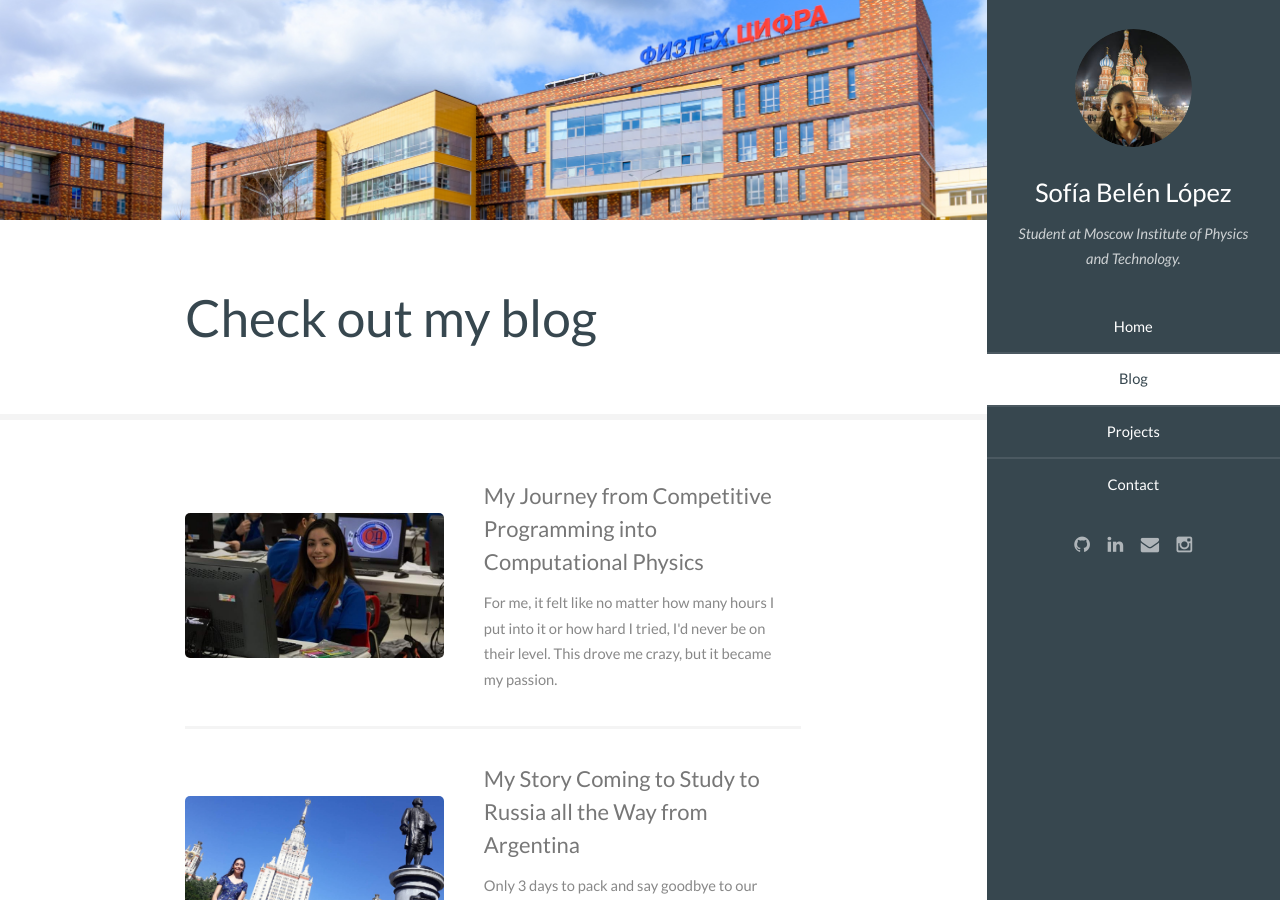
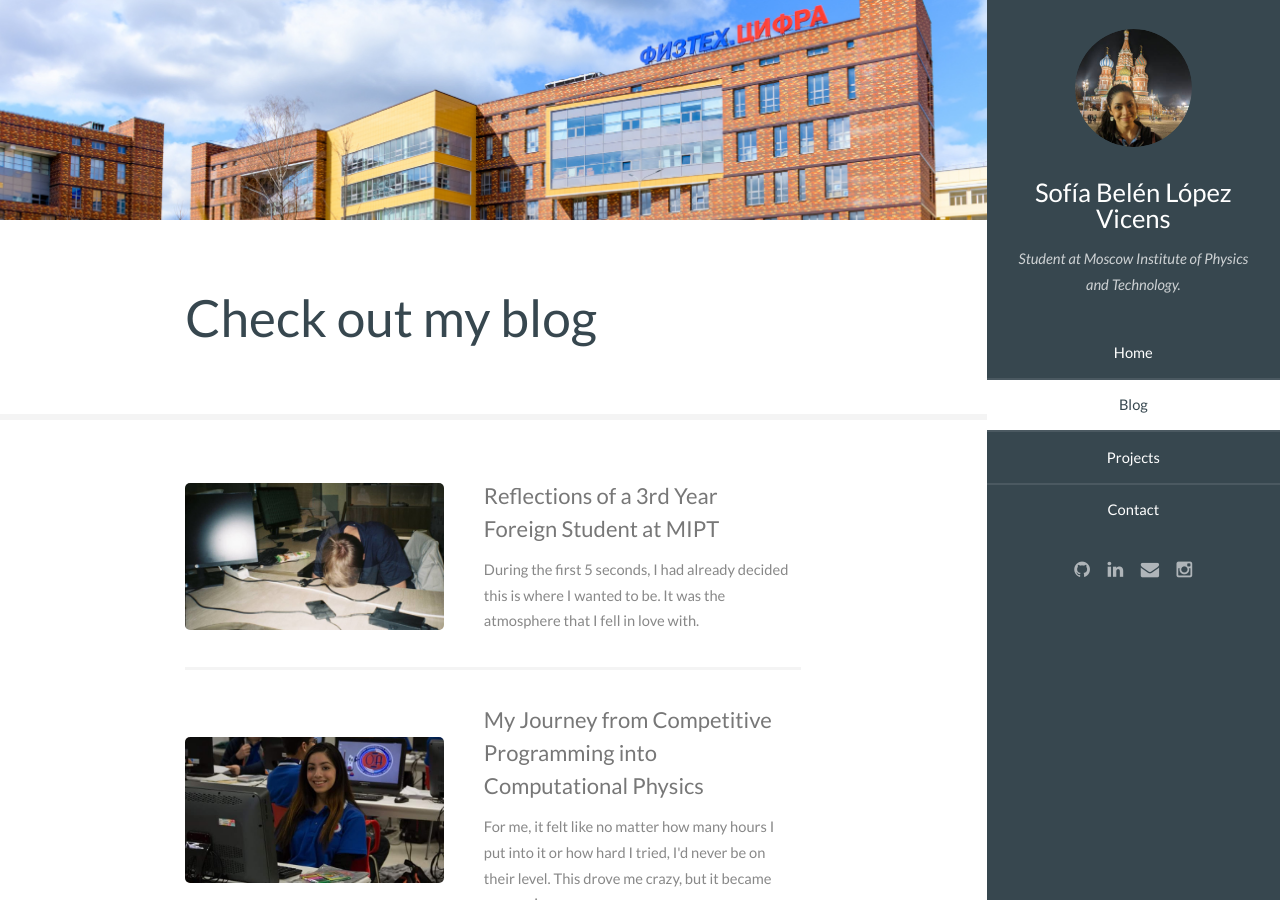
Before and after one commit to sofiabelen/sofiabelen.github.io, a Jekyll site: the page built from pages/blog.md, in a window 1280 px wide and 900 px high. Built offline with Jekyll 4.4.1, drawn with Linux system fonts in a browser that asks for light colours; Markdown is read by kramdown in place of the engine named in the settings; some of the changed lines change nothing that is shown.

Commit message:
New post: Reflections of a 3rd Year Foreign Student at MIPT

```diff
--- a/_includes/head.html
+++ b/_includes/head.html
@@ -19,7 +19,7 @@
     <!-- SEO tags -->
     {% seo %}
 
-    <title>Sofía Belén López</title>
+    <title>Sofía Belén López Vicens</title>
 
     <link rel="shortcut icon" type="image/png"
           href="{{ "/images/favicon.png"  | absolute_url }}">
--- a/_includes/header.html
+++ b/_includes/header.html
@@ -2,7 +2,7 @@
     <section id="header" class="skel-layers-fixed">
         <header>
             <span class="image avatar"><img src="{{ site.baseurl }}/images/avatar.jpg" alt="" /></span>
-            <h1 id="logo"><a href="{{ site.baseurl }}/">Sofía Belén López</a></h1>
+            <h1 id="logo"><a href="{{ site.baseurl }}/">Sofía Belén López Vicens</a></h1>
             <p>Student at Moscow Institute of Physics and Technology.<br />
             </p>
         </header>
--- /dev/null
+++ b/_posts/blog/2021-12-22-reflections-of-a-3rd-year-foreign-student-at-mipt.md
@@ -0,0 +1,280 @@
+---
+layout: post
+title: Reflections of a 3rd Year Foreign Student at MIPT
+image: /images/phys-film-cropped.jpg
+thumbnail: phys-film-cropped.jpg
+categories: blog
+preview: "During the first 5 seconds, I had already decided this is where I wanted to be. It was the atmosphere that I fell in love with."
+---
+
+My first semester at MIPT felt like military training for me.
+Every hour of my day revolved around studying, worrying and
+stressing about failing and getting sent back home.
+I developed dermatitis and acid reflux because of stress.
+Everyone was on the same boat. In the end, the dropout rate after
+the first year was at about fifty percent.
+
+<center>
+<figure style='padding: 30px'>
+<img style='height: 80%; width: 80%; object-fit: contain' src="/images/phys-film.jpg" atl="phys-film">
+  <figcaption>
+Photo by Александр Голодков
+(Alexander Golodkov).
+Follow him
+<a href="https://www.instagram.com/agolodkov/?hl=en">@agolodkov</a>.
+</figcaption>
+</figure>
+</center>
+
+Words can't describe the relief I felt after passing my first exam,
+walking through the campus back to my dorm, now suddenly
+everything seemed brighter and prettier. I now had an official
+confirmation that I wasn't a complete failure and maybe I did
+actually deserve to be here. Memories are a bit blurry
+after that, but the beginning of second semester was bliss.
+The best way to describe my feeling is the way you see in movies
+that people experience their first days of university.
+Walking through the halls, meeting new people, curious to discover
+what this
+new life away from home has in store for you. Discovering new
+experiences,
+being genuinely curious about your subjects, not just studying them
+like a machine because you have to. I didn't get to
+experience that the first semester because I was too worried about
+not being kicked out.
+
+This didn't last long, though. Half way through, the quarantine
+kicked in, we suddenly had to figure out how to study the material
+almost on our own, while managing at the same time
+the uncertainty of a global pandemic and trying not to go crazy from
+being locked in the same room all day. Oh, and don't get me started
+on the homemade diy labs that our dear general physics department
+treated us with... Nevertheless, not all was gloomy thanks to what
+happened during my first winter at phystech.
+
+## Winter of Contemplation and Choosing my Department or Кафедра
+
+<center>
+<figure style='padding: 20px'>
+<img style='height: 100%; width: 100%' src="/images/snow.jpg" atl="Lights at MIPT.">
+</figure>
+</center>
+
+The most important decision for a bachelor student at MIPT is the
+choice of your кафедра, or department. You can attend
+the classes provided by multiple departments during the
+first and second year, to get to know the professors and
+get a feel for what you'll be studying there.
+Then, you make a decision by the end of the 3rd semester.
+
+I spent the winter holidays researching all my options, and
+giving it a lot of thought. This is where I have to thank my
+boyfriend, Santiago, because all I wanted to do at the time
+was lay in bed and watch Netflix after a draining semester.
+However, he insisted that if I didn't devote the time for
+choosing now, I would spend the rest of my time here doing
+something I didn't like. So I went through all the options and
+the one seemed like a best fit was the
+["Department of Computational Physics of Living Systems."](https://mipt.ru/education/chairs/phys_cond/)
+You can watch a cool information [video](https://www.youtube.com/watch?v=Kuj4dJpfvwg)
+about the program made for newcomers.
+
+The first day I walked in the classroom and saw everyone
+with their laptops coding in Linux :)
+and discussing physics.
+During the first 5 seconds, I had already decided this is
+where I wanted to be.
+It was the atmosphere that I fell in love with.
+
+Everyone was working on the admission project:
+writing your own molecular dynamics simulation, under the supervision
+of the department head, Norman Henry Edgarovich. An exemplary
+professor, he pushed us hard and motivated us to get work done :)
+It's interesting that the head of department was the one
+giving the course for
+us, newbies, instead of spending that time on
+more advanced master's or PhD students.
+This reflects on the value he places on his new students and the
+importance of guidance and mentoring at the beginning of our
+paths.
+
+I have not once regretted my choice.
+
+## Summer of Recalculating Direction
+<img style='height: 50%; width: 50%; object-fit: contain; padding: 30px' align="right" src="/images/window2.jpg" atl="Reflecting at the window">
+
+Fast forwarding a bit, the summer after the second semester,
+Santiago and I
+didn't get a chance to go home visit our families
+because of covid. This gave us plenty of time to reflect about
+where we were headed, something that had been impossible
+during our chaotic existence as first year PhysTech students.
+In summary, this is what came out of it:
+
+1. Okay, we got this far, but university won't give us a path
+for our future careers. It gives you the foundation, but it is
+on you to build that path.
+This drastically changed our view on university,
+which takes me to my second point.
+
+2. Grades don't define you nor your future.
+What's more, living under high levels of
+stress in order to keep up good grades was no
+sustainable way to live.
+It also didn't leave any mental space or free time for personal
+projects, which, in my opinion, say way more about who you are
+and what you are capable of than a number on a piece of paper.
+
+The 3rd semester was the time to test our new mindset.
+The most valuable thing I took from this experiment was
+learning not to tie my self-esteem to my grades.
+It was somewhat obvious, but nontrivial, revelation
+that if got called to the board and didn't know
+how to solve the problem, or if I didn't score high on a test,
+I was still the same person.
+My worth as a person didn't change because it was never about that.
+This took a heavy weight off my shoulders.
+
+Besides, I also built some cool habits and made progress
+in other areas of my life:
+
+- Devoted more time to personal projects and figuring out
+what I wanted to pursue.
+
+<img style='height: 50%; width: 50%; object-fit: contain; padding: 30px' align="right" src="/images/yoga.jpg" atl="Reflecting at the window">
+
+- Went from drinking coffee several times a day to once a week
+or even once a month.
+I was anxious and stressed enough and coffee wasn't helping.
+So, I replaced my coffee dependency with more hours of sleep
+and enough tea to ease the craving of sipping on something
+hot throughout the day.
+
+- Took up yoga, which helped me manage stress and my posture.
+
+- Started calling my family more often.
+
+## Why the Mindset of Not Caring About Grades Doesn't Work
+
+In the end, that new mentality of not caring much about
+grades took me on a path of personal growth,
+but at the same time it came with a much
+unexpected cost:
+
+The subjects that once sparked curiosity and enjoyment in me had
+become a chore.
+Since I saw no point in trying too hard,
+I entered the vicious cycle of doing mediocre work and receiving
+mediocre results.
+This left me with no motivation to keep going.
+I understood that this strategy wasn't working.
+
+In the end, I came to the conclusion that I
+needed to find a balance, where I could devote enough
+time to my studies but also leave energy to actually
+enjoy life.
+
+I recently read the book [Flow: The Psychology of Optimal Experience](https://www.goodreads.com/book/show/66354.Flow) by Psychologist
+[by Mihaly Csikszentmihalyi](https://www.goodreads.com/author/show/27446.Mihaly_Csikszentmihalyi) which I simply fell in love with.
+This phrase quote from his book sums how I would describe my new
+philosophy:
+
+> The key to flow is to pursue an activity for its
+> own sake, not for the rewards it brings.
+>
+> --- <cite>Mihaly Csikszentmihalyi</cite>
+
+Whether it was catching up with homework, doing some
+really cool coding project, or typing up a lab report
+(ugh, I've never liked labs...), it turns out that the
+activity becomes more enjoyable if I
+approach it with curiosity and for its own sake,
+devoting enough time to actually appreciate it, instead
+of trying to just get it done as fast as possible.
+This approach might take up more time, but instead of draining
+my energy, it refills it, so I am more motivated to take on
+other tasks.
+Another lesson I learned is that
+our most precious resource in the pursuit of our goals
+is usually not time, but energy, both mental and physical.
+
+## On Why I love MIPT
+
+Second year comes around, and that's when I started working on
+my CFD (computational fluid dynamics)
+ filtration research project under the supervision of
+Vasily Vyacheslavovich Pisarev.
+We would meet every week for a few hours. Sometimes we discussed
+the physics, other time the peculiarities of the Julia programming
+language, and on some days there was no other option but to
+debug and rewrite nasty parts of code from scratch.
+This has been one of the most enjoyable learning experiences
+in MIPT, which is why I love this university.
+PhysTech doesn't just give you a strong preparation in the core
+subjects, but it also provides you with opportunities to
+dive deeper on topics that strike passion in you.
+
+<center style='padding 30px'>
+<img style='height: 85%; width: 85%; object-fit: contain'  src="/images/conf.jpg" atl="My report got accepted">
+<figcaption><small>When I got the email confirming that my report
+got accepted for the 64th International MIPT Scientific Conference.</small></figcaption>
+</center>
+
+<p></p>
+
+The highlight of the fourth semester was a post in Reddit
+where I asked about job perspectives in Germany in the field
+of CFD, being contacted by the team lead of a firm and almost
+getting a summer internship. I went through the whole process,
+interview and all. I got so excited, that
+I was reading papers on their
+methods and trying to remember my German, instead of studying for
+classes. In the end it didn't work out since the two months
+of summer break
+weren't enough time for me to give back to the company after
+the training period.
+
+This fifth semester I had the opportunity to take part in my first
+scientific conference and present my work on filtration!
+Since I am not yet finished with the project, the conference
+was more like a checkpoint.
+It was cool seeing what others were working on and
+getting feedback on my own progress.
+
+## Some Closing Thoughts and Next Steps
+
+<center>
+<figure style='padding: 20px'>
+<center> <img style='height: 100%; width: 100%; object-fit: contain' src="/images/train.gif" atl="Train gif."> </center>
+</figure>
+</center>
+
+In conclusion, during my time at PhysTech I
+have experienced burn out and
+anxiety, especially, but not only, during exams.
+I have also had moments of
+great gratification and breakthroughs, both personal and
+academic.
+
+My goal this semester was
+to avoid falling in the 'pit of despair' both during the semester
+and during exams.
+I am writing this a week before exams, and so far
+I can say that these new strategies have helped me stay clear
+of that dreaded state of burn out. Though the real test is
+about to start, so we'll see what happens :) I am optimistic.
+
+It's hard to get caught up in the flow of everyday life, but
+sometimes it's necessary to take the time to reflect
+before moving forward. After thinking hard
+about where I see myself in a few years, I've decided that
+my goal for the incoming semester is to aim for a summer internship.
+This will be a big challenge, since they usually take people
+doing their master's, but I am hopeful my hard work pays off.
+
+I hope that by writing about my journey I could help
+someone who is in a similar situation and
+maybe share a new perspective to those walking down
+completely different paths.
+This was a very personal post for me, so
+I am very curious to hear what were your thoughts while reading!
--- a/index.html
+++ b/index.html
@@ -22,6 +22,8 @@ subtitle: "a physics and math student, and a CFD enthusiast."
             <li onclick="location.href='/contact.html';" class="fa-envelope">Contact</li>
         </ul>
 -->
+
+
         <p>
             I'm from Argentina, studying in Moscow, and aspiring to specialize in Computational Fluid Dynamics. During secondary school, I was lucky enough to be introduced to the world of programming competitions. I met extraordinary people, and it changed my view of the world. It helped me realize that those we see as our 'competitors' are actually really cool and interesting people. What a better place to meet new friends?
         </p>
```
Also changed, not shown: images/conf.jpg (added), images/phys-film-cropped.jpg (added), images/phys-film.jpg (added), images/snow.jpg (added), images/window2.jpg (added), images/yoga.jpg (added), 1 other file.
